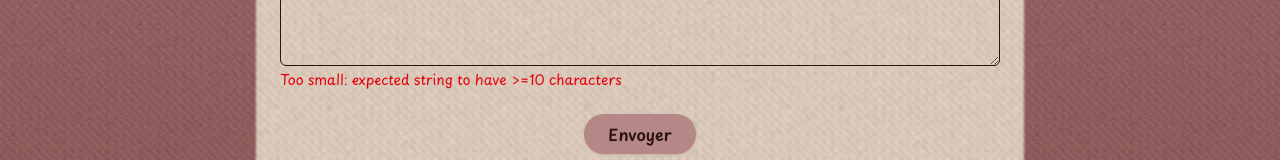
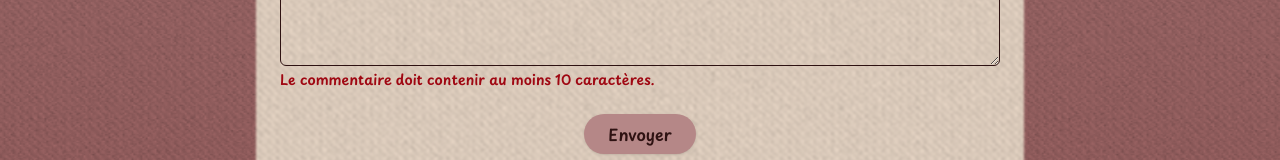
Before and after one commit to Annadesbois/gite-au-fil-de-leau, a Next.js app: page /reviews in a window 1280 px wide. Both pictures are taken after typing "Sample", "Sample" into the empty fields and a click on the button "Envoyer". Shown: the part 570-730 px from the top of the page. Built offline with nearby package versions, Linux system fonts and the light colour scheme; no server answers; the database is empty.

Commit message:
add French validation messages for review form + change messages colour

```diff
--- a/app/reviews/actions.ts
+++ b/app/reviews/actions.ts
@@ -4,9 +4,26 @@ import { prisma } from "@/lib/prisma";
 import { z } from "zod";
 
 const reviewSchema = z.object({
-  name: z.string().min(2).max(60),
-  rating: z.coerce.number().int().min(1).max(5),
-  comment: z.string().min(10).max(1000),
+  name: z
+    .string()
+    .min(2, { message: "Le nom doit contenir au moins 2 caractères." })
+    .max(60, { message: "Le nom ne doit pas dépasser 35 caractères." }),
+
+  rating: z.coerce
+    .number()
+    .int()
+    .min(1, { message: "La note minimale est 1." })
+    .max(5, { message: "La note maximale est 5." }),
+
+  comment: z
+    .string()
+    .min(10, {
+      message: "Le commentaire doit contenir au moins 10 caractères.",
+    })
+    .max(1000, {
+      message: "Le commentaire ne doit pas dépasser 1000 caractères.",
+    }),
+
   website: z.string().optional(), // honeypot
 });
 
--- a/app/reviews/review-form.tsx
+++ b/app/reviews/review-form.tsx
@@ -23,7 +23,9 @@ const ReviewForm = () => {
         <span>Nom</span>
         <input name="name" className="border rounded-md p-2" required />
         {state.errors?.name && (
-          <p className="text-red-600 text-sm">{state.errors.name[0]}</p>
+          <p className="text-red-800 font-semibold text-sm">
+            {state.errors.name[0]}
+          </p>
         )}
       </label>
 
@@ -51,7 +53,9 @@ const ReviewForm = () => {
           required
         />
         {state.errors?.comment && (
-          <p className="text-red-600 text-sm">{state.errors.comment[0]}</p>
+          <p className="text-red-800 font-semibold text-sm">
+            {state.errors.comment[0]}
+          </p>
         )}
       </label>
 
```
